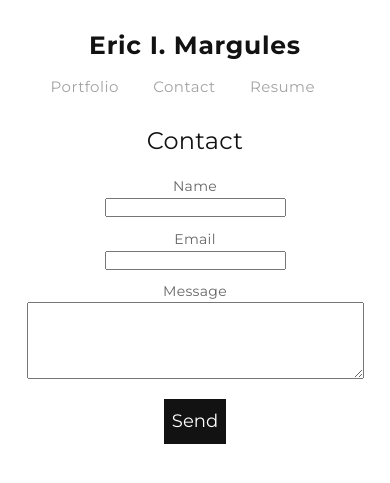
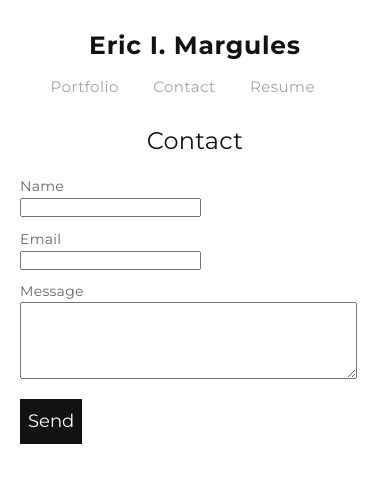
Before and after one commit to ericmargules/ericmargul.es, a Jekyll site: the page built from contact.html, in a window 390 px wide. Shown: the top 483 px of the page. Built offline with Jekyll 4.4.1, drawn with Linux system fonts in a browser that asks for light colours.

Commit message:
fix contact form mobile alignment

```diff
--- a/css/main.css
+++ b/css/main.css
@@ -425,7 +425,7 @@ h1 {
   .portfolio_item {
 
     width: 100%;
-    margin: 0 0 35px 0;
+    margin: 0 0 55px 0;
   }
 
   #item_content p {
@@ -478,6 +478,10 @@ h1 {
     max-width: 100%
   }
 
+  #contact_form {
+    text-align: left;
+  }
+
 }
 
 @media screen and (max-width:510px){
```
